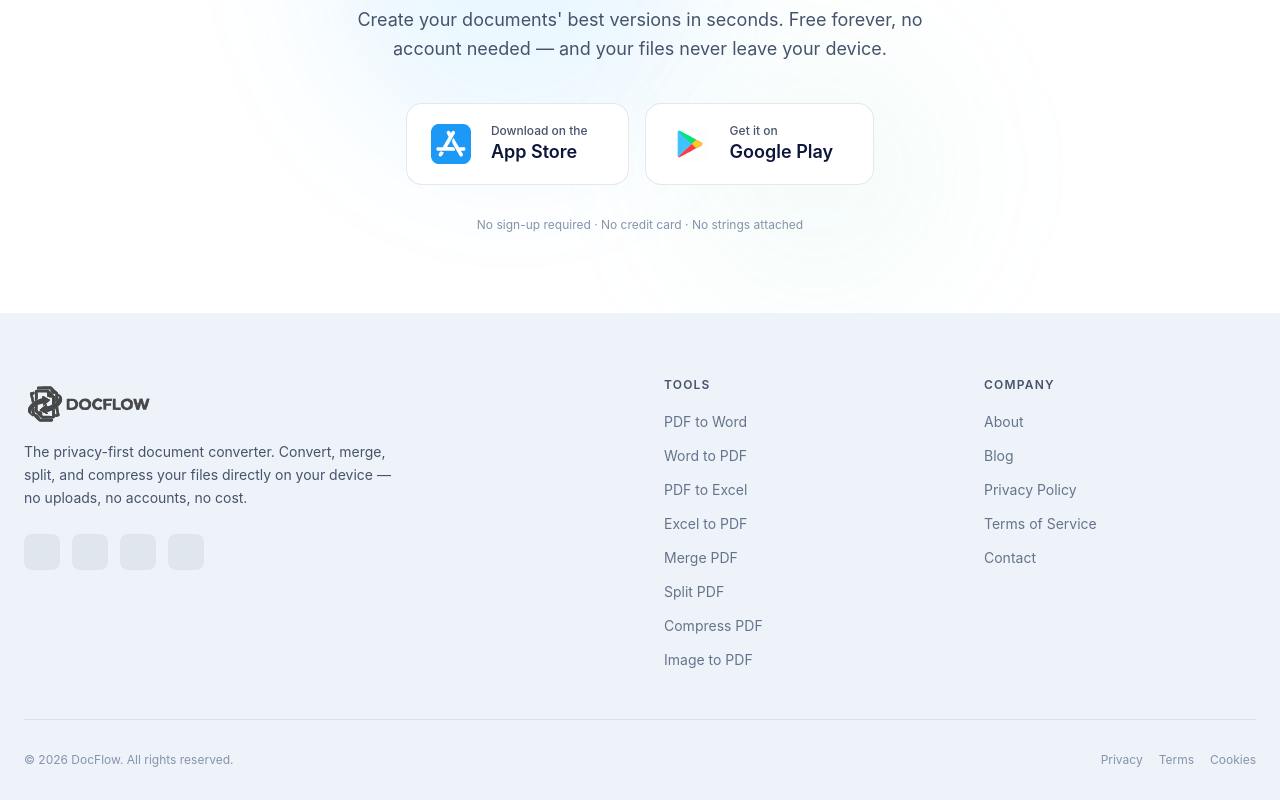
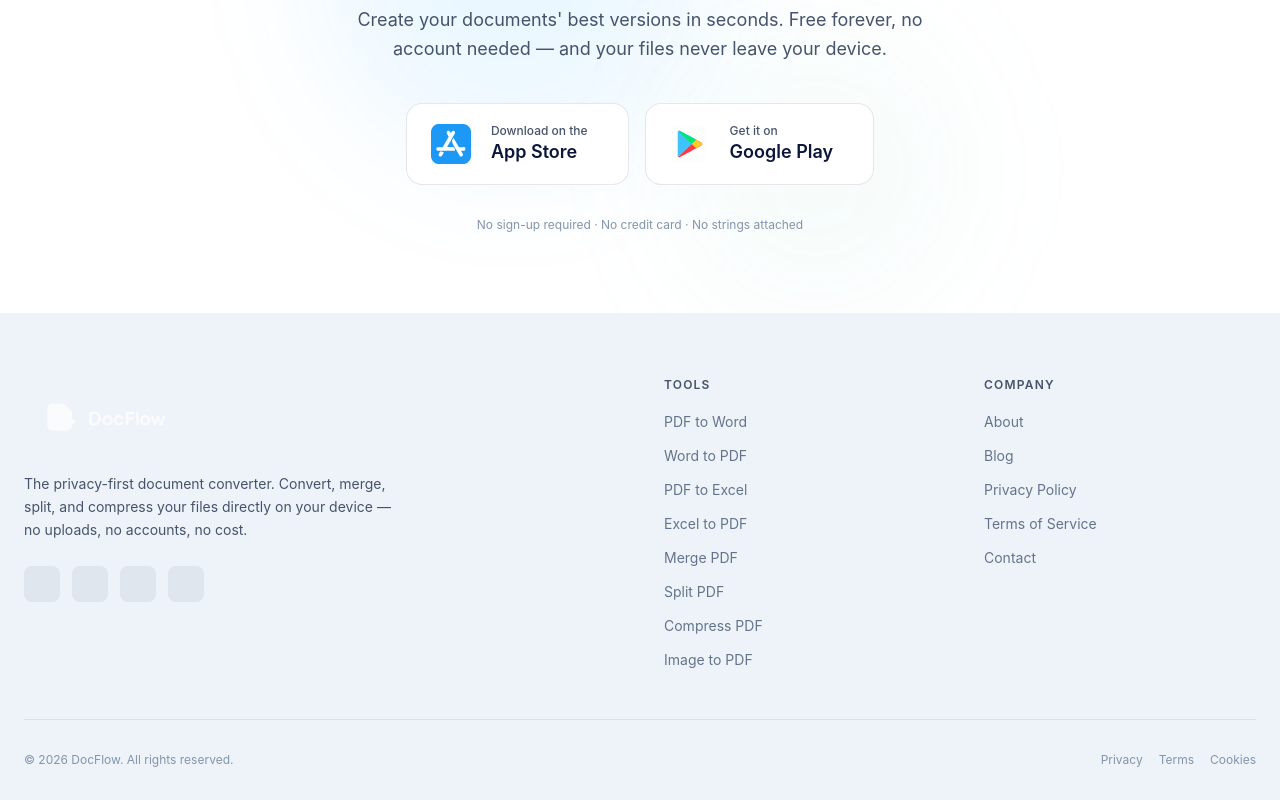
Before and after one commit to SobanRasheed/DocFlow, a React (Vite) app in the folder docflow-landing/: page / in a window 1280 px wide. Shown: the part 10117-10917 px from the top of the page. Built offline with nearby package versions, Linux system fonts and the light colour scheme; some icons are missing.

Commit message:
fixed some bugs

```diff
--- a/docflow-landing/src/components/layout/Footer.css
+++ b/docflow-landing/src/components/layout/Footer.css
@@ -29,14 +29,10 @@
 }
 
 .footer-logo-img {
-  @apply h-12 w-auto brightness-0 invert opacity-70;
+  @apply h-20 w-auto brightness-0 invert opacity-70;
 }
 
-@media (prefers-color-scheme: light) {
-  .footer-logo-img {
-    @apply invert-0;
-  }
-}
+
 
 .footer-desc {
   @apply text-sm leading-relaxed max-w-sm mb-6;
--- a/docflow-landing/src/components/layout/Footer.jsx
+++ b/docflow-landing/src/components/layout/Footer.jsx
@@ -1,6 +1,6 @@
 import Icon from "../ui/Icon";
 import { FOOTER_TOOLS, COMPANY, SOCIALS } from "../../data/data";
-import Logo from "../../assets/logo.svg";
+import Logo from "../../assets/logo.png";
 import "./Footer.css";
 
 export default function Footer() {
```
